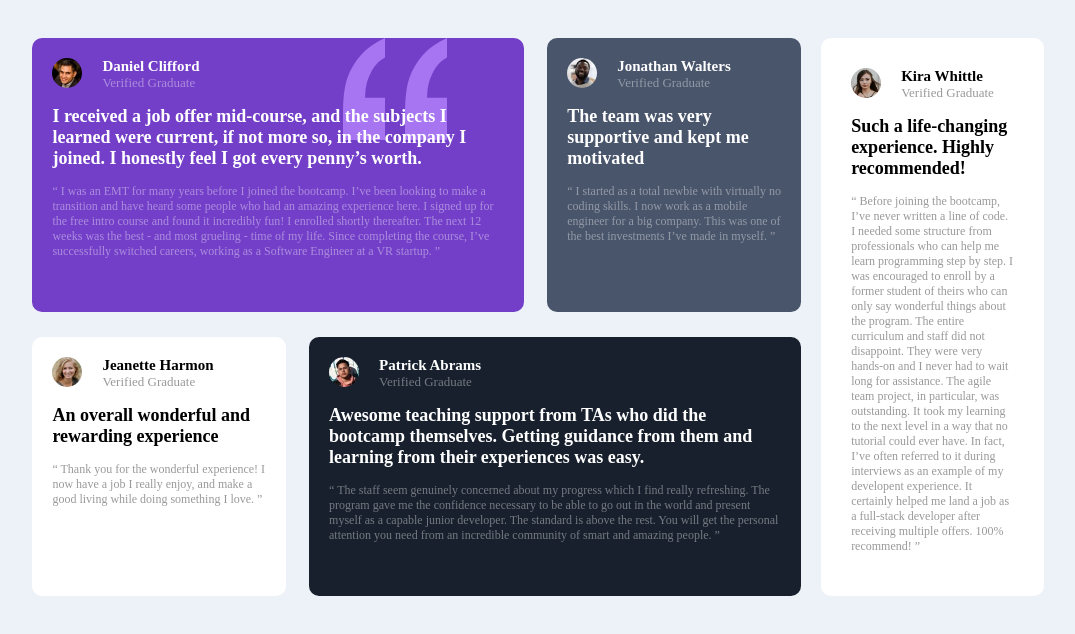
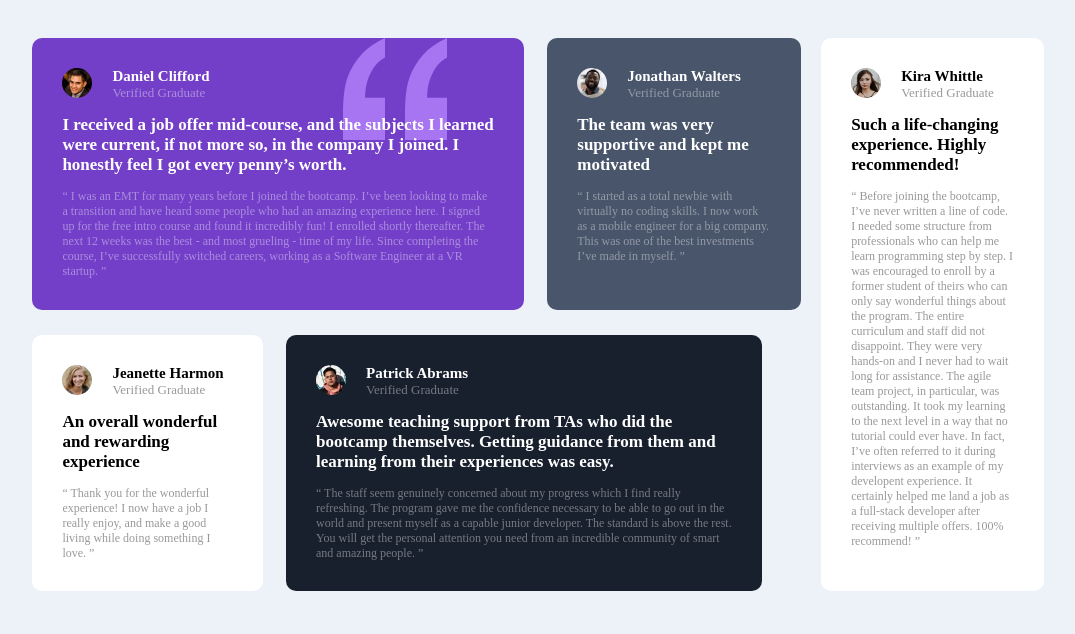
Before and after one commit to saheedibrahim/testimonials-flex-section-main, a plain HTML site: page index.html in a window 1280 px wide. Shown: the whole page, without its empty margins (102-1177 px from the left). Drawn offline with Linux system fonts and the light colour scheme.

Commit message:
edit the font size of the h2

```diff
--- a/css/style.css
+++ b/css/style.css
@@ -21,7 +21,7 @@ body {
     width: 22%;
 }
 #left-side > div {
-    padding: 20px;
+    padding: 30px;
     padding-bottom: 10px;
     box-sizing: border-box;
     border-radius: 10px;
@@ -66,7 +66,7 @@ img {
 }
 h2 {
     clear: left;
-    font-size: 18px;
+    font-size: 17px;
 }
 #daniel{
     background-image: url("../images/bg-pattern-quotation.svg");
@@ -86,12 +86,12 @@ h2 {
 }
 #jeanette{
     background-color: #FFFFFF;
-    width: 33%;
+    width: 30%;
     margin-right: 3%;
 }
 #patrick{
     background-color: #18202D;
-    width: 64%;
+    width: 62%;
     color: white;
 }
 #kira{
```
